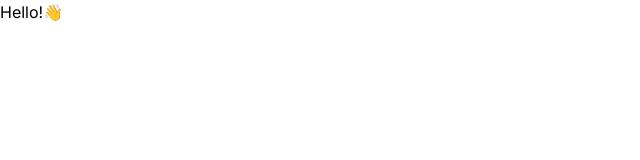
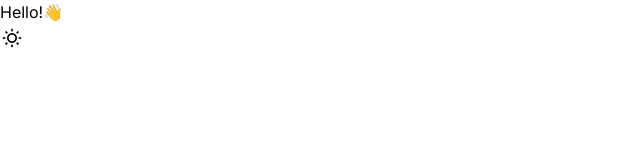
Before and after one commit to abieniek03/abieniek.dev, a Next.js app: page / in a window 1280 px wide. Shown: the top 160 px of the page, without its empty margins (0-640 px from the left). Built offline with nearby package versions, Linux system fonts and the light colour scheme.

Commit message:
add: theme switching

```diff
--- /dev/null
+++ b/app/_components/SwitchThemeButton.tsx
@@ -0,0 +1,33 @@
+"use client";
+
+import { useState, useEffect } from "react";
+import { useTheme } from "next-themes";
+import clsx from "clsx";
+
+export function SwitchThemeButton() {
+  const { systemTheme, theme, setTheme } = useTheme();
+  const [mounted, setMounted] = useState<boolean>(false);
+
+  useEffect(() => {
+    setMounted(true);
+  }, []);
+
+  if (!mounted) return null;
+
+  let currentTheme = theme === "system" ? systemTheme : theme;
+
+  const switchTheme = () => {
+    currentTheme === "dark" ? setTheme("light") : setTheme("dark");
+  };
+
+  return (
+    <button onClick={switchTheme}>
+      <i
+        className={clsx(
+          "px-0.5 text-xl",
+          theme === "dark" ? "ri-moon-clear-line" : "ri-sun-line",
+        )}
+      />
+    </button>
+  );
+}
--- /dev/null
+++ b/app/_hoc/NextThemeButton.tsx
@@ -0,0 +1,16 @@
+"use client";
+
+import { type ReactNode } from "react";
+import { ThemeProvider } from "next-themes";
+
+export function NextThemeProvider({
+  children,
+}: Readonly<{
+  children: ReactNode;
+}>) {
+  return (
+    <ThemeProvider enableSystem={true} attribute="class">
+      {children}
+    </ThemeProvider>
+  );
+}
--- a/app/layout.tsx
+++ b/app/layout.tsx
@@ -2,6 +2,9 @@ import { type ReactNode } from "react";
 import type { Metadata } from "next";
 import { Inter } from "next/font/google";
 import "./globals.css";
+import "remixicon/fonts/remixicon.css";
+
+import { NextThemeProvider } from "./_hoc/NextThemeButton";
 
 const font = Inter({ subsets: ["latin"] });
 
@@ -16,7 +19,9 @@ export default function RootLayout({
 }>) {
   return (
     <html lang="pl">
-      <body className={font.className}>{children}</body>
+      <body className={font.className}>
+        <NextThemeProvider>{children}</NextThemeProvider>
+      </body>
     </html>
   );
 }
--- a/app/page.tsx
+++ b/app/page.tsx
@@ -1,7 +1,10 @@
+import { SwitchThemeButton } from "./_components/SwitchThemeButton";
+
 export default function Home() {
   return (
     <main>
       <h1>Hello!👋</h1>
+      <SwitchThemeButton />
     </main>
   );
 }
--- a/tailwind.config.ts
+++ b/tailwind.config.ts
@@ -18,6 +18,7 @@ const config: Config = {
       },
     },
   },
+  darkMode: "class",
   plugins: [],
 };
 export default config;
```
Also changed, not shown: package.json (+5 -2 lines), 1 other file (tests, documents, lock files or other folders).
